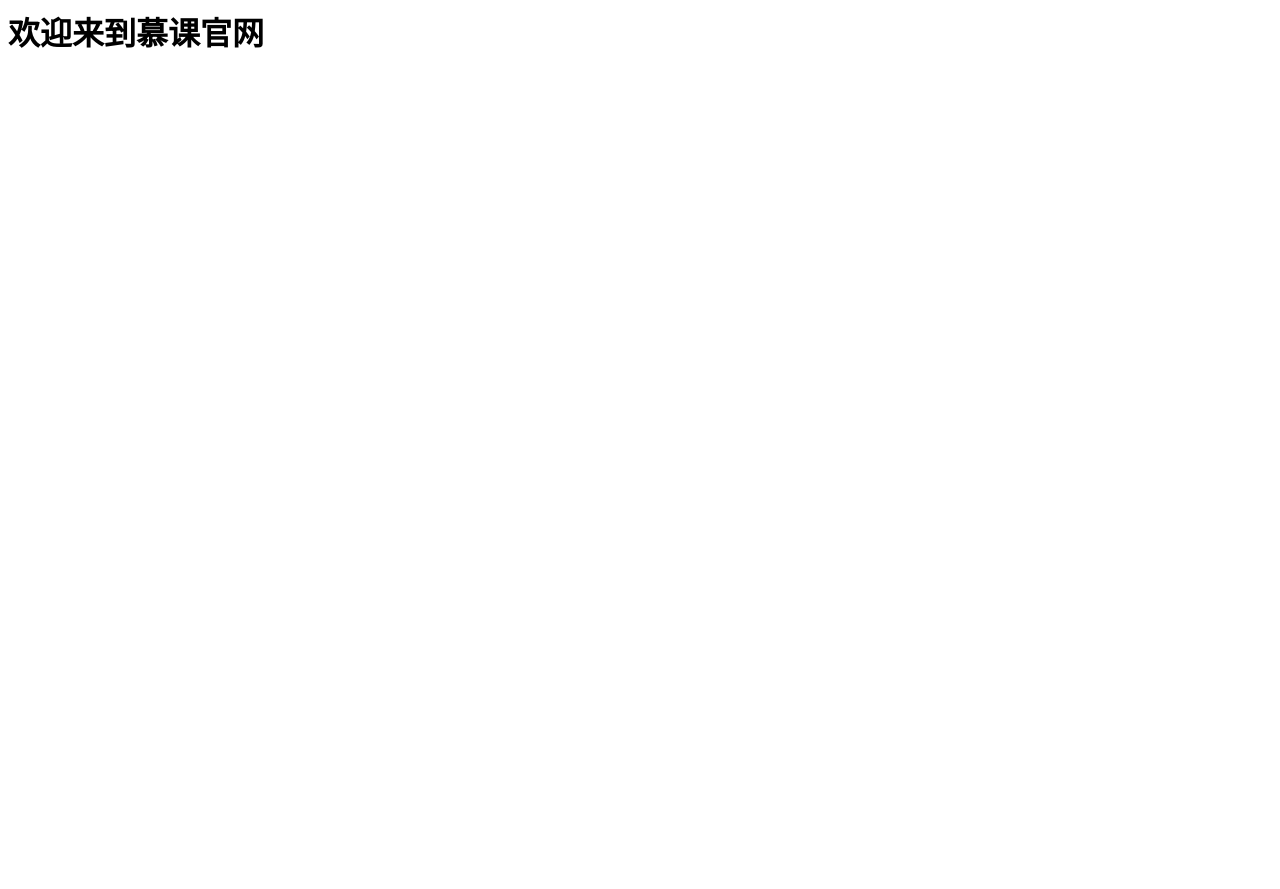
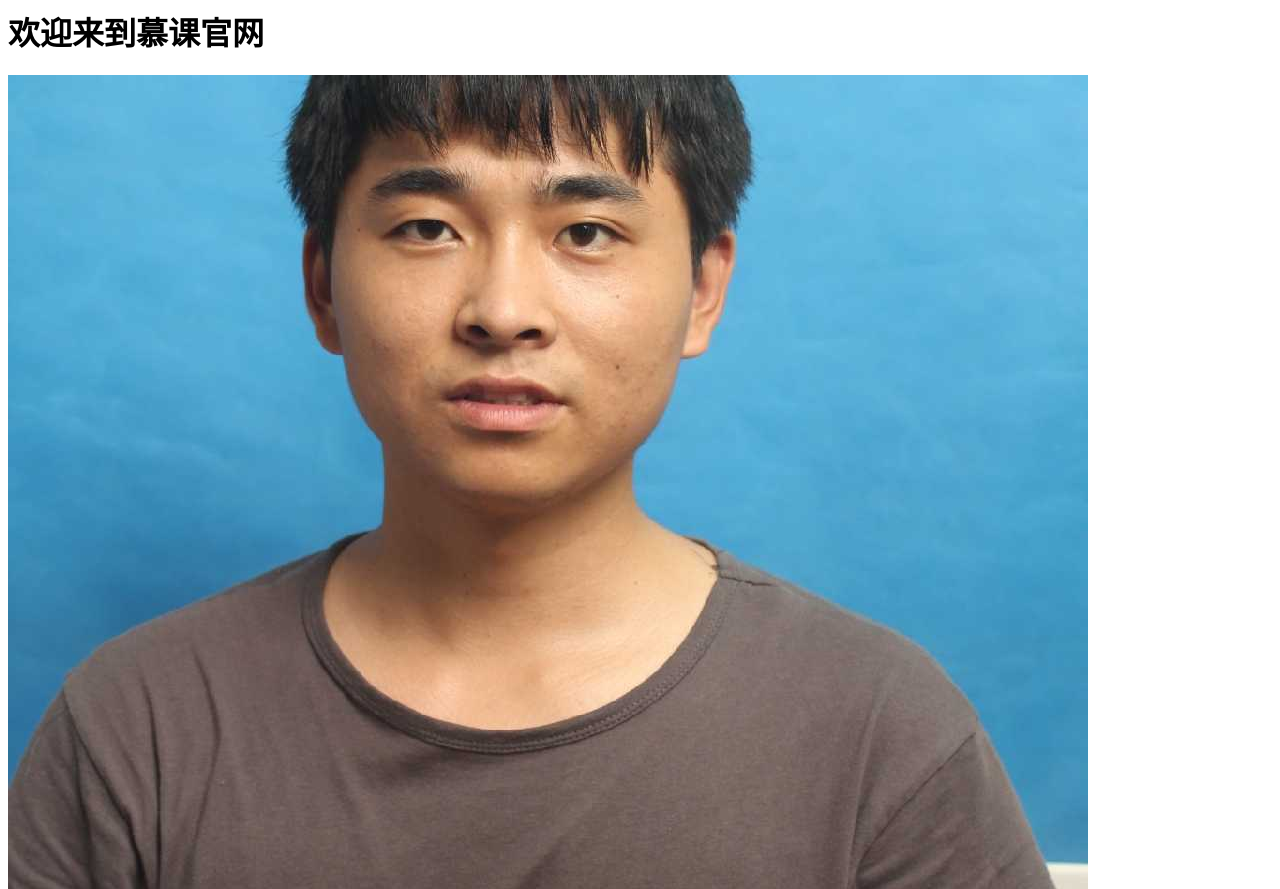
Before and after one commit to sdgzn/imooc, a plain HTML site: page index.html in a window 1280 px wide. Shown: the top 889 px of the page. Before the commit the page ends 800 px from the top, so only its background shows below. Drawn offline with Linux system fonts and the light colour scheme.

Commit message:
finish photo moduel

```diff
--- a/index.html
+++ b/index.html
@@ -1 +1,3 @@
 <h1>欢迎来到慕课官网</h1>
+
+<img src="高振楠.jpg" alt="sdgzn">
```
Also changed, not shown: 高振楠.jpg (added).
